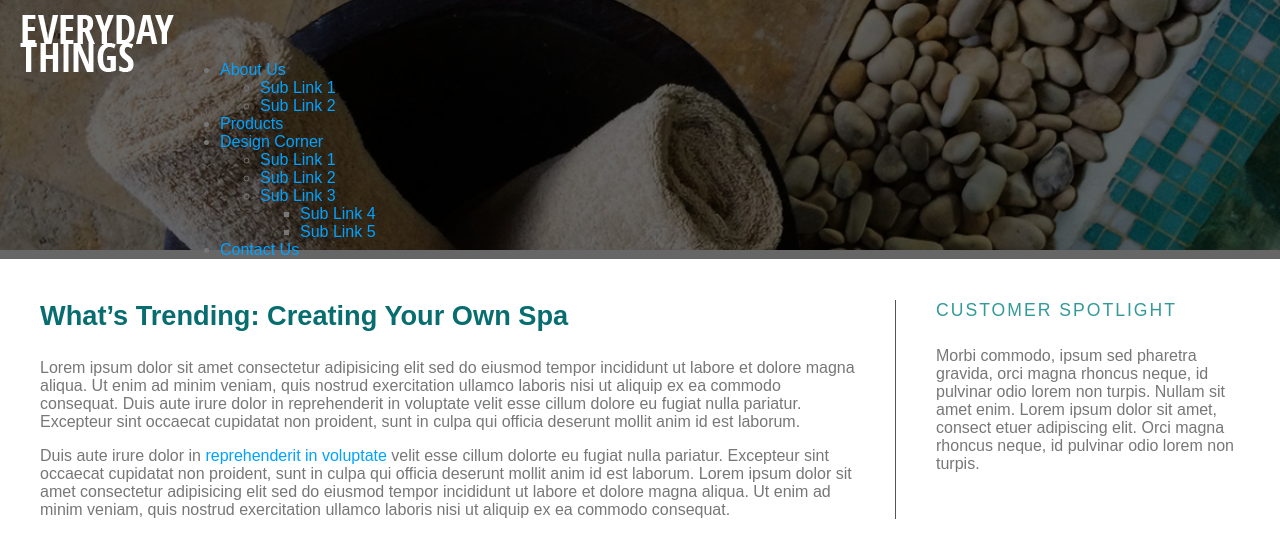
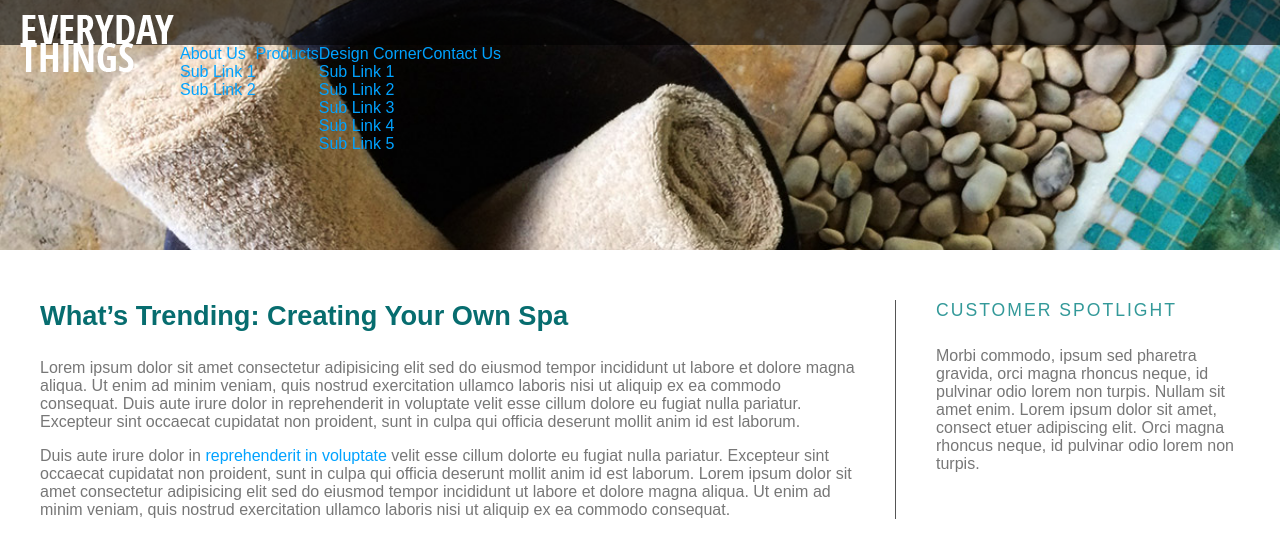
Before and after one commit to WebDevTuts/creating_css-only_navigation_menus, a plain HTML site: page menus.html in a window 1280 px wide. Drawn offline with Linux system fonts and the light colour scheme.

Commit message:
Overriding the bulleted list style

```diff
--- a/assets/menus.css
+++ b/assets/menus.css
@@ -14,8 +14,8 @@ aside div { padding: 0px 40px 0px 40px; }
 
 nav { background-color: rgba(0,0,0,.6); position: relative; padding: 45px 0px 0px 180px; }
 
-/* Add menu rules here */
-
+nav ul { list-style: none; margin: 0; padding: 0; }
+nav > ul > li { float: left; }
 
 @media screen and (max-width: 750px) {
 
```
